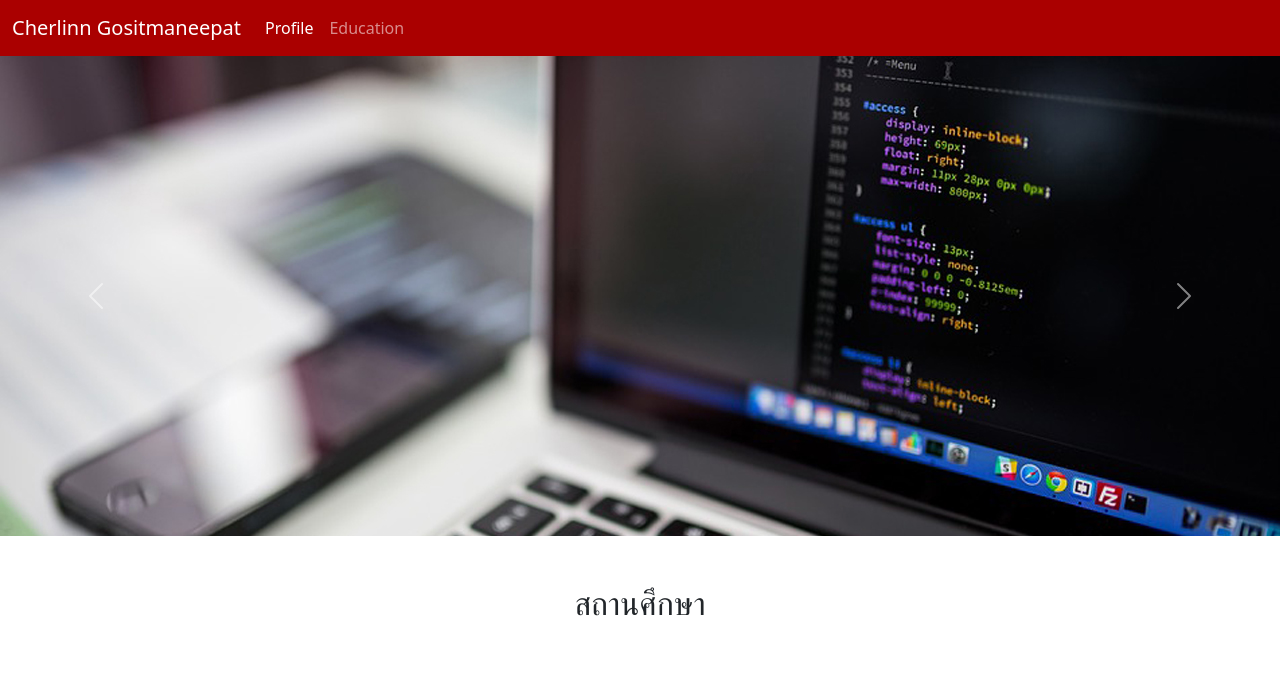
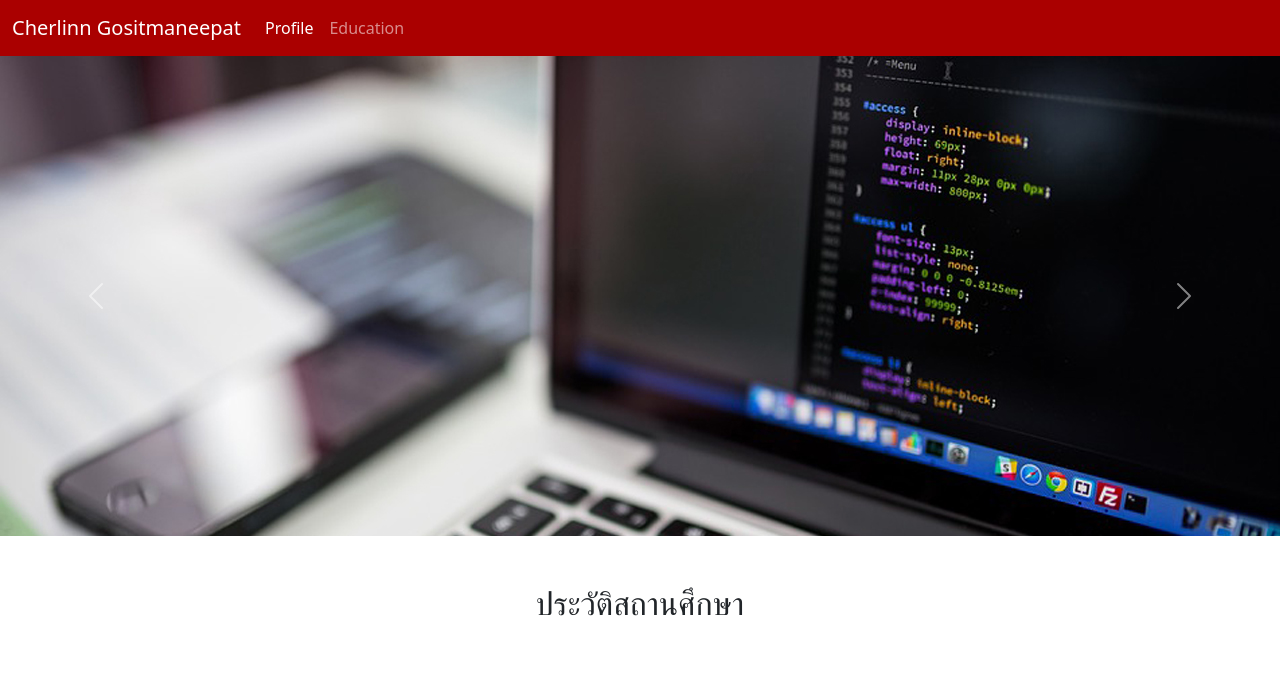
Before and after one commit to TheAlitZ/project15-3, a website: page Page 2/Education.html in a window 1280 px wide. Shown: the top 674 px of the page. Drawn offline with nearby package versions, Linux system fonts and the light colour scheme; grey boxes are pictures that could not be loaded.

Commit message:
Update Education.html

```diff
--- a/Page 2/Education.html
+++ b/Page 2/Education.html
@@ -64,7 +64,7 @@
 
     <div class="container">
         <div class="row mt-5 text-center">
-            <h2>สถานศึกษา</h2>
+            <h2>ประวัติสถานศึกษา</h2>
         </div>
         <div class="row mt-5">
           <div class="col">
```
